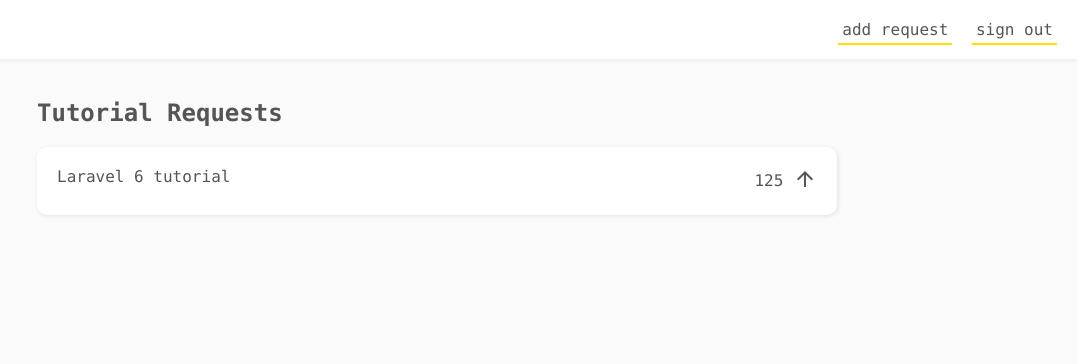
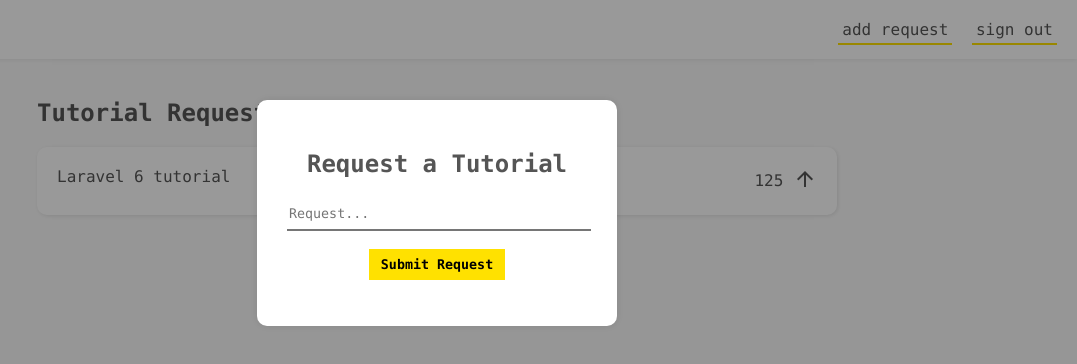
Before and after one commit to EspiraMarvin/firebase-functions, a plain HTML site: page public/index.html in a window 1280 px wide. Both pictures are taken after a click on the link "add request". Shown: the whole page, without its empty margins (203-1280 px from the left). Drawn offline with Linux system fonts and the light colour scheme; some packages are replaced by stand-ins of ours.

Commit message:
added js fn for model open/close

```diff
--- a/public/index.html
+++ b/public/index.html
@@ -8,6 +8,18 @@
     <link rel="stylesheet" href="css/styles.css">
   </head>
   <body>
+
+  <!-- new request modal -->
+  <div class="new-request">
+    <div class="modal">
+      <h2>Request a Tutorial</h2>
+      <form>
+        <input type="text" name="request" placeholder="Request...">
+        <button>Submit Request</button>
+        <p class="error"></p>
+      </form>
+    </div>
+  </div>
 
   <header>
     <nav>
@@ -39,5 +51,7 @@
 
   <!-- Initialize Firebase -->
   <script src="/__/firebase/init.js"></script>
+
+  <script src="js/app.js"></script>
   </body>
 </html>
--- /dev/null
+++ b/public/js/app.js
@@ -0,0 +1,15 @@
+const requestModal = document.querySelector('.new-request');
+const requestLink = document.querySelector('.add-request');
+
+// open request modal
+requestLink.addEventListener('click', () => {
+    requestModal.classList.add('open');
+});
+
+// close request modal
+
+requestModal.addEventListener('click', (e) => {
+    if (e.target.classList.contains('new-request')){
+        requestModal.classList.remove('open')
+    }
+});
```
